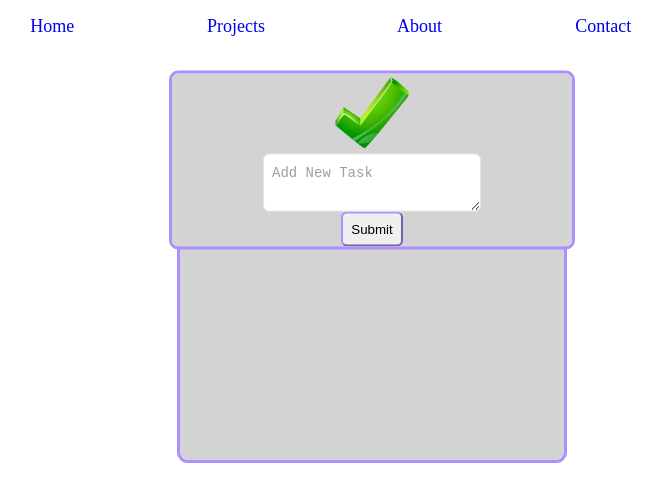
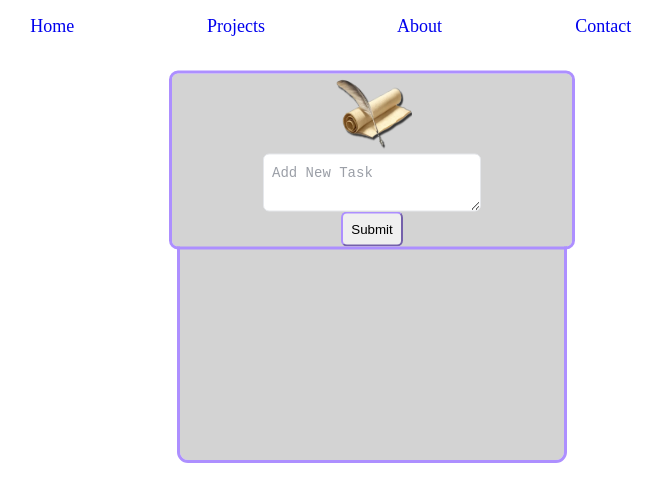
Before and after one commit to DustinLWagner/DustinLWagner.github.io, a plain HTML site: page pages/projects/toDoList.html in a window 1280 px wide. Both pictures are taken after a click on the button "New". Shown: the whole page, without its empty margins (268-929 px from the left). Drawn offline with Linux system fonts and the light colour scheme.

Commit message:
added scroll img for popup

```diff
--- a/pages/projects/toDoList.html
+++ b/pages/projects/toDoList.html
@@ -37,7 +37,7 @@
     <div class="toDoContainer">
 
         <div class="popup" id="popup">
-            <img id="addNewTaskIMG" src="/img/checkWebp.webp">
+            <img id="addNewTaskIMG" src="/img/scrollQuillSmallWEBP.webp">
 
             <textarea class="textAreaInput" id="newTaskText" placeholder="Add New Task" required></textarea>
 
```
Also changed, not shown: img/scrollQuillSmallWEBP.webp (added), 1 other file.
